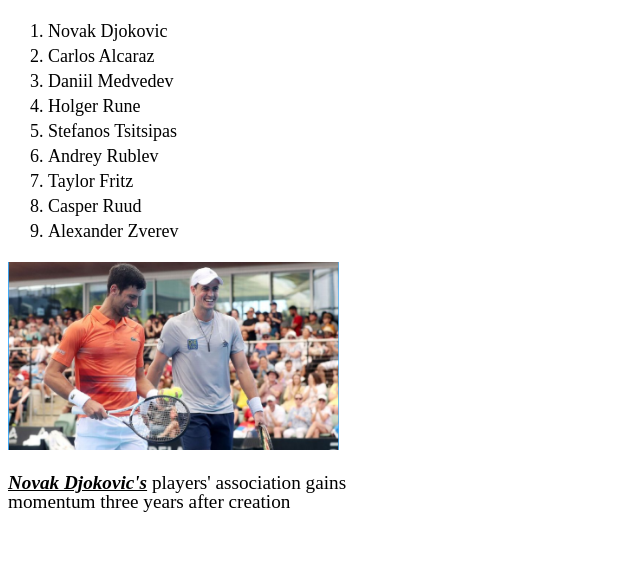
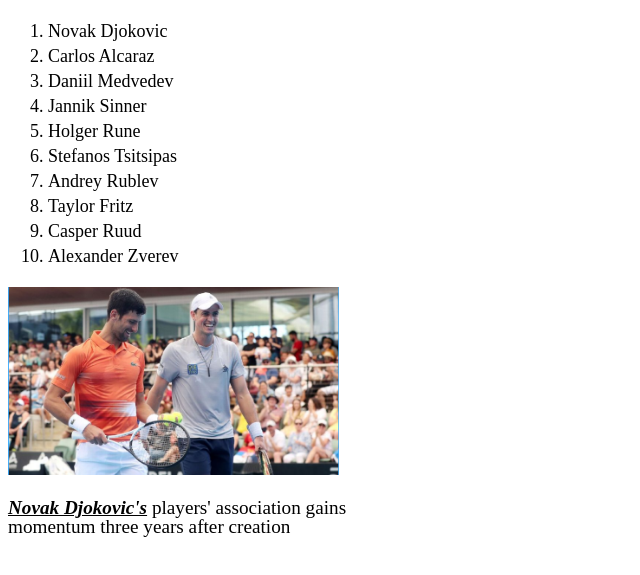
Before and after one commit to luka019/siebi2, a plain HTML site: page index.html in a window 1280 px wide. Shown: the part 61-636 px from the top of the page, without its empty margins (0-640 px from the left). Drawn offline with Linux system fonts and the light colour scheme.

Commit message:
Update index.html

```diff
--- a/index.html
+++ b/index.html
@@ -21,6 +21,9 @@
        <li>
         Daniil Medvedev
        </li>
+        <li>
+        Jannik Sinner
+        </li>
        <li>
         Holger Rune
        </li>
```
